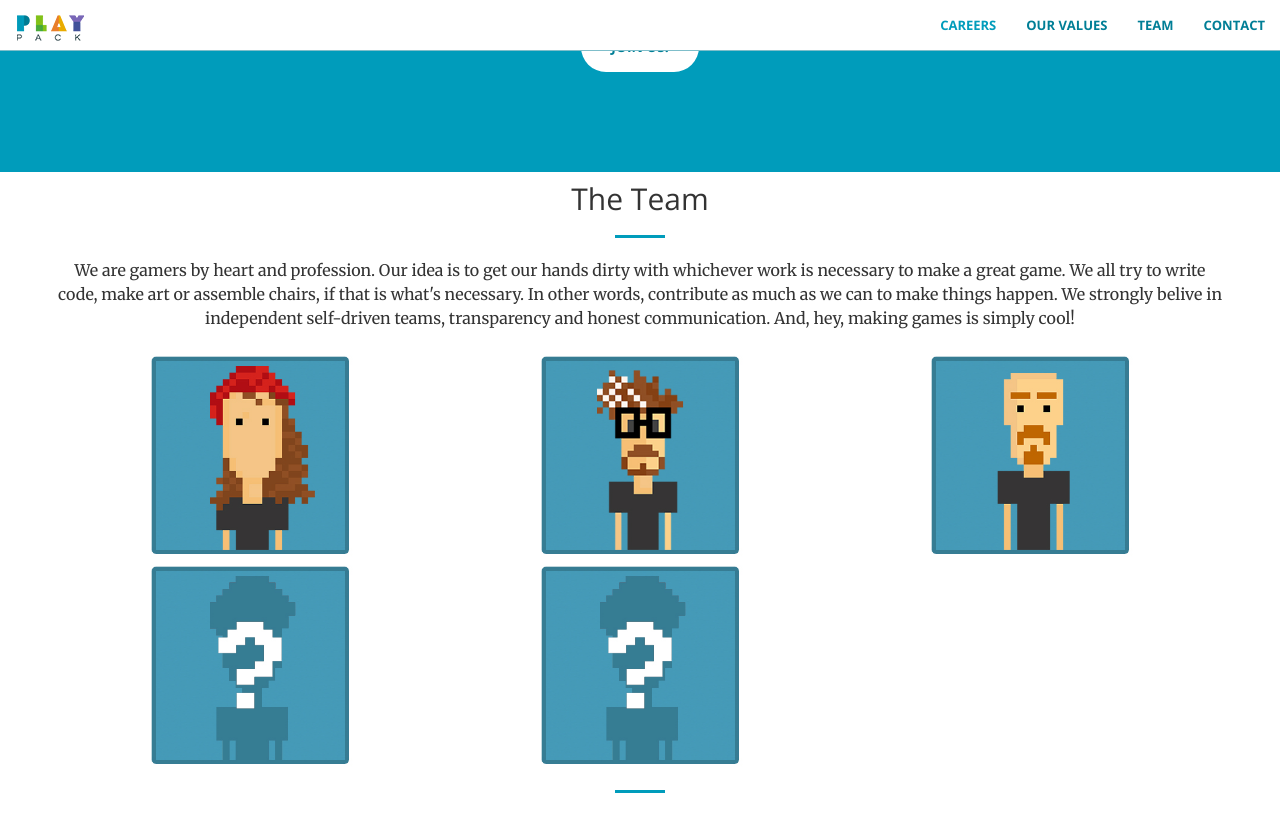
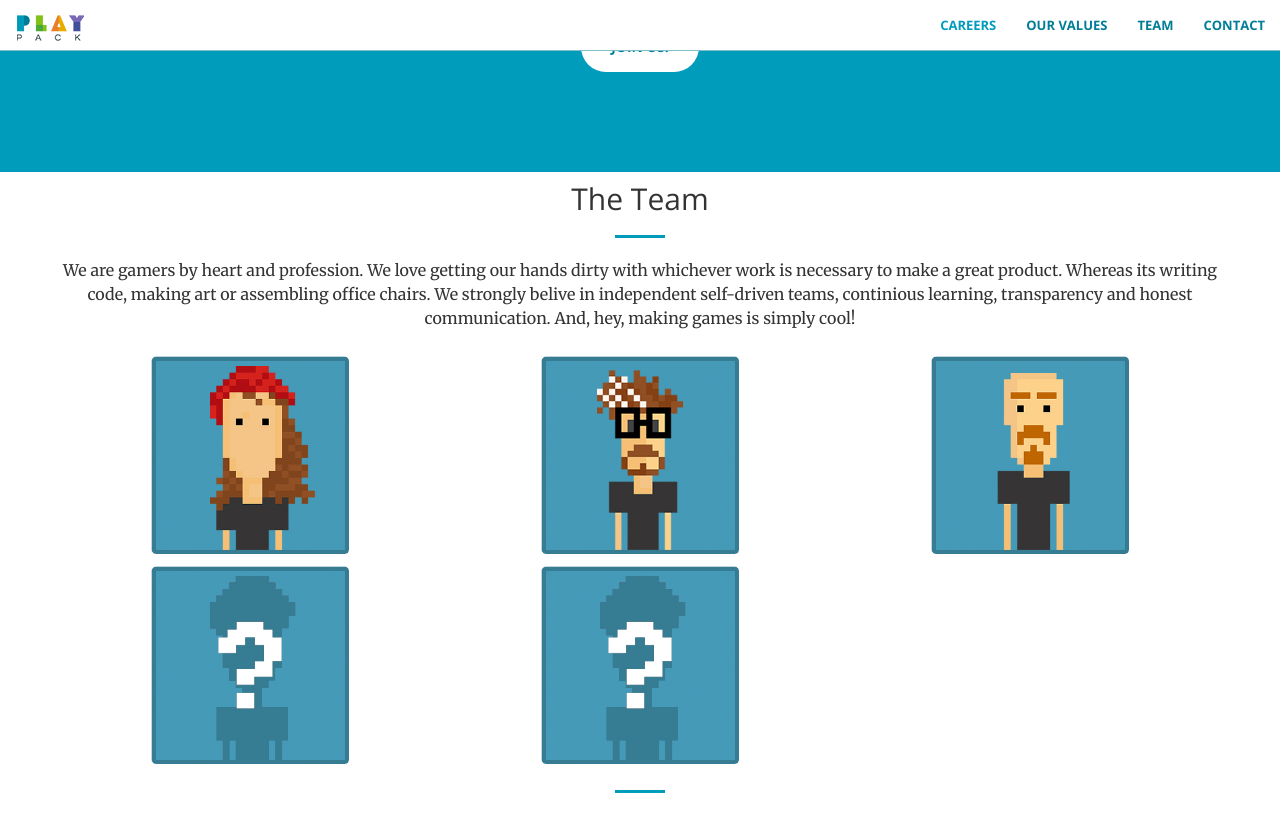
Before and after one commit to TatianaPP/newsite, a Jekyll site: the page built from index.html, in a window 1280 px wide and 900 px high, scrolled down 1242 px. Shown: the top 832 px of the window. Built offline with Jekyll 4.4.1, drawn with Linux system fonts in a browser that asks for light colours.

Commit message:
Update team.html

```diff
--- a/_includes/team.html
+++ b/_includes/team.html
@@ -4,7 +4,7 @@
             <div class="text-center">
                 <h2 class="section-heading">The Team</h2>
                 <hr class="primary">
-                <p>We are gamers by heart and profession. Our idea is to get our hands dirty with whichever work is necessary to make a great game. We all try to write code, make art or assemble chairs, if that is what's necessary. In other words, contribute as much as we can to make things happen. We strongly belive in independent self-driven teams, transparency and honest communication. And, hey, making games is simply cool!</p>
+                <p>We are gamers by heart and profession. We love getting our hands dirty with whichever work is necessary to make a great product. Whereas its writing code, making art or assembling office chairs. We strongly belive in independent self-driven teams, continious learning, transparency and honest communication. And, hey, making games is simply cool!</p>
             </div>
     <div class="container-fluid">
         <div class="row no-gutter">
```
